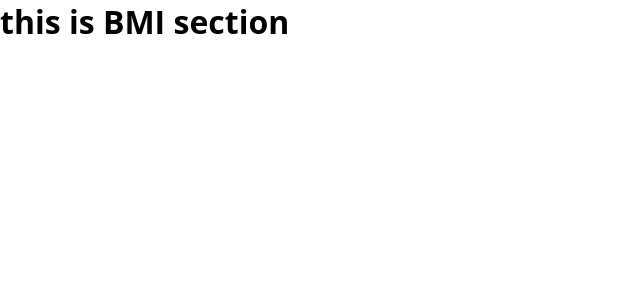
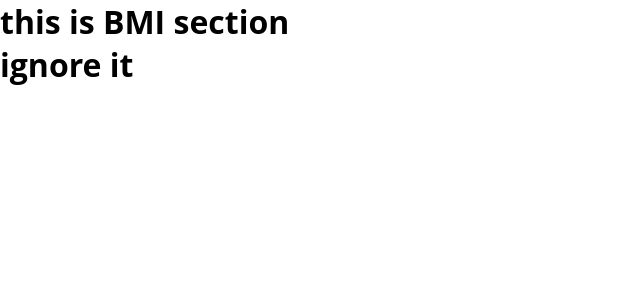
Before and after one commit to jaswanthpallavolu/SEPM_F3_APP, a React (Create React App) app: page /home/bmi in a window 1280 px wide. Shown: the top 300 px of the page, without its empty margins (0-640 px from the left). Built offline with nearby package versions, Linux system fonts and the light colour scheme.

Commit message:
example commit -amitor

```diff
--- a/src/components/BMI_section/Bmi.jsx
+++ b/src/components/BMI_section/Bmi.jsx
@@ -6,6 +6,7 @@ export default function Bmi() {
     return (
         <div>
             <h1>{name1}</h1>
+            <h1>ignore it</h1>
         </div>
     )
 }
```
